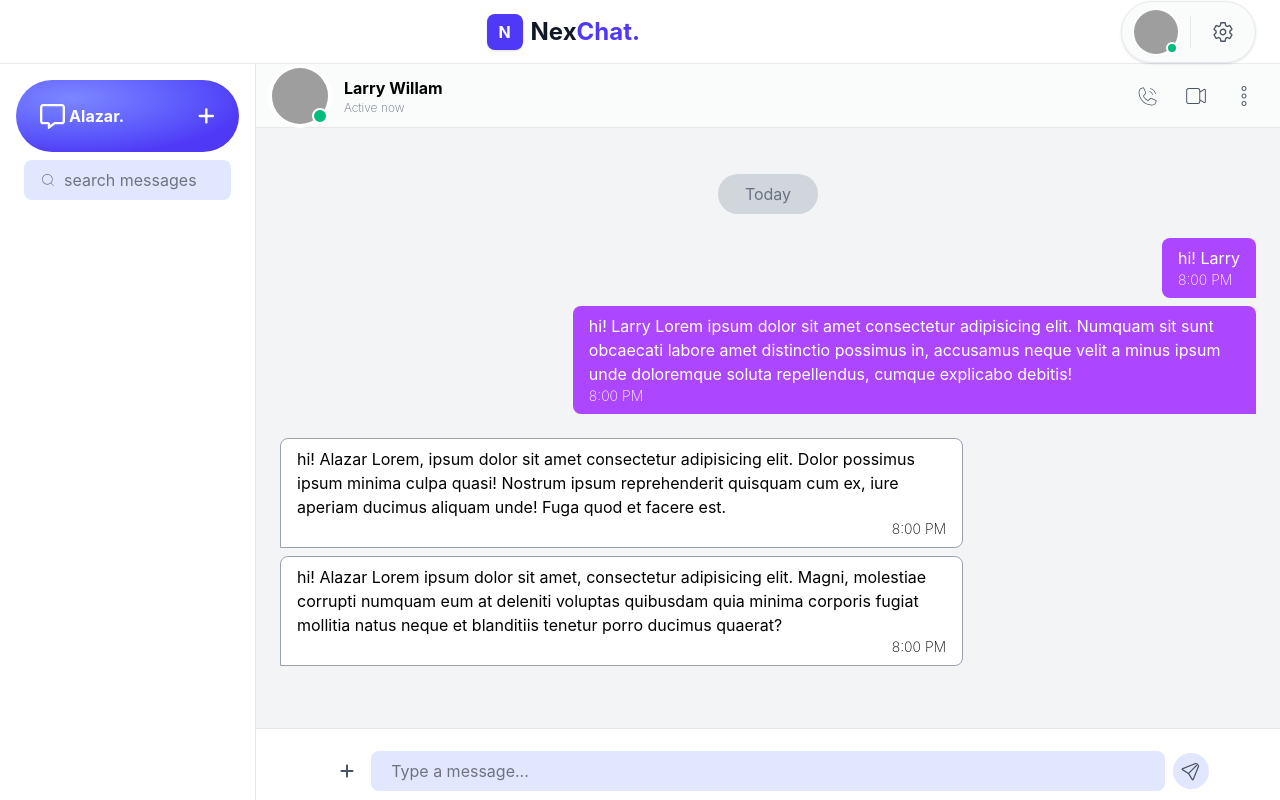
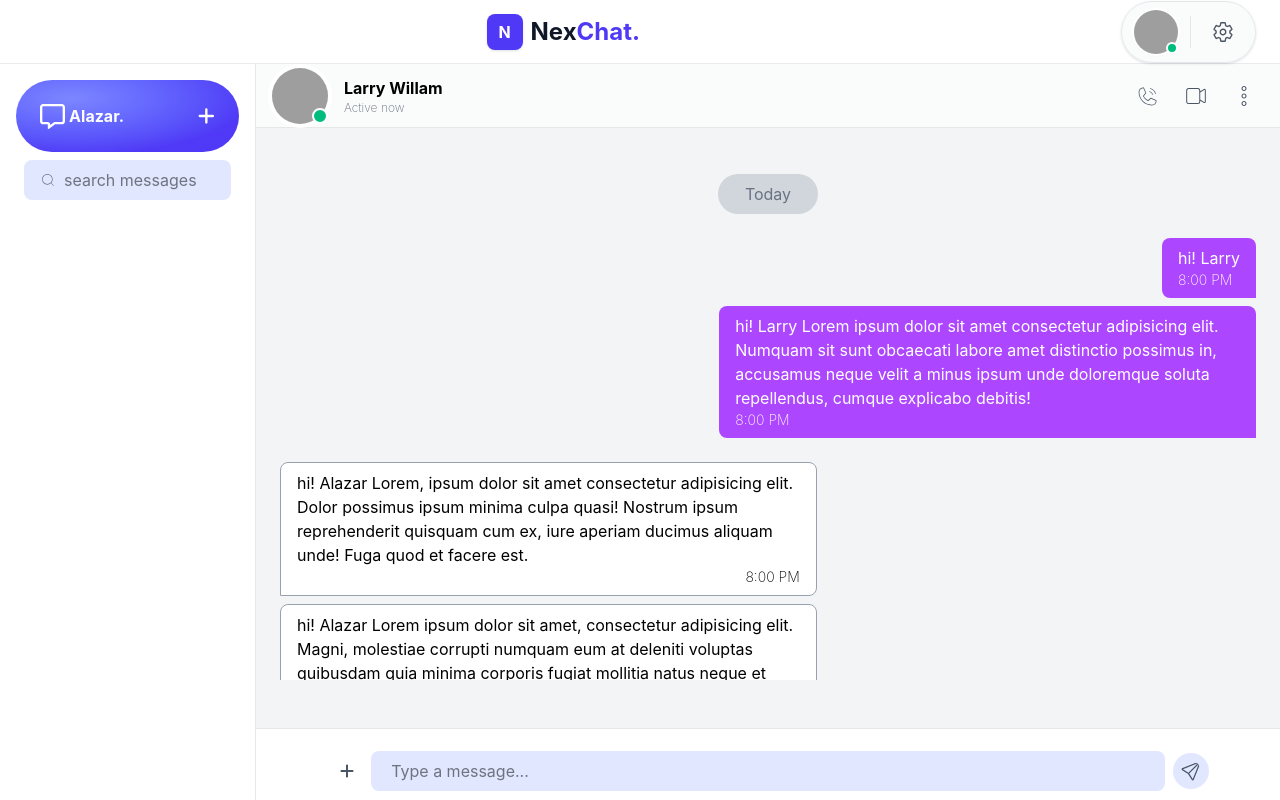
Before and after one commit to AlazarBekele/Real-Time-Chat-App, a React (Vite) app in the folder frontend/vite-project/: page /main in a window 1280 px wide. Built offline with nearby package versions, Linux system fonts and the light colour scheme; grey boxes are pictures that could not be loaded.

Commit message:
style: make max chat box width to 55%

```diff
--- a/frontend/vite-project/src/Components/Chat/ChatBody/chatbody.jsx
+++ b/frontend/vite-project/src/Components/Chat/ChatBody/chatbody.jsx
@@ -3,7 +3,7 @@ function Chatbody() {
     <>
       <div className="w-full h-[72vh] overflow-auto p-6">
         <div className="w-full h-full flex flex-col justify-end itmes-end gap-6">
-          <div className="w-full pt-8 flex flex-col overflow-auto">
+          <div className="w-full pt-8 pb-6 flex flex-col overflow-auto">
             <div className="w-full h-[30px] flex justify-center items-end">
               <p className="bg-gray-300 p-2 w-[100px] text-center text-gray-500 rounded-full">
                 Today
@@ -11,14 +11,14 @@ function Chatbody() {
             </div>
 
             <div className="flex flex-col justify-start items-end gap-2 pt-6">
-              <div className="w-fit max-w-[70%] bg-purple-500 text-white px-4 py-2 rounded-tl-lg rounded-bl-lg rounded-tr-lg break-words">
+              <div className="w-fit max-w-[55%] bg-purple-500 text-white px-4 py-2 rounded-tl-lg rounded-bl-lg rounded-tr-lg break-words">
                 hi! Larry
                 <div>
                   <p className="font-extralight text-sm">8:00 PM</p>
                 </div>
               </div>
 
-              <div className="w-fit max-w-[70%] bg-purple-500 text-white px-4 py-2 rounded-tl-lg rounded-bl-lg rounded-tr-lg break-words">
+              <div className="w-fit max-w-[55%] bg-purple-500 text-white px-4 py-2 rounded-tl-lg rounded-bl-lg rounded-tr-lg break-words">
                 hi! Larry Lorem ipsum dolor sit amet consectetur adipisicing
                 elit. Numquam sit sunt obcaecati labore amet distinctio possimus
                 in, accusamus neque velit a minus ipsum unde doloremque soluta
@@ -30,7 +30,7 @@ function Chatbody() {
             </div>
 
             <div className="flex flex-col justify-start itmes-end gap-2 pt-6">
-              <div className="w-fit max-w-[70%] bg-white text-black border border-gray-400 px-4 py-2 rounded-tl-lg rounded-br-lg rounded-tr-lg break-words">
+              <div className="w-fit max-w-[55%] bg-white text-black border border-gray-400 px-4 py-2 rounded-tl-lg rounded-br-lg rounded-tr-lg break-words">
                 hi! Alazar Lorem, ipsum dolor sit amet consectetur adipisicing
                 elit. Dolor possimus ipsum minima culpa quasi! Nostrum ipsum
                 reprehenderit quisquam cum ex, iure aperiam ducimus aliquam
@@ -40,7 +40,7 @@ function Chatbody() {
                 </div>
               </div>
 
-              <div className="w-fit max-w-[70%] bg-white text-black border border-gray-400 px-4 py-2 rounded-tl-lg rounded-br-lg rounded-tr-lg break-words">
+              <div className="w-fit max-w-[55%] bg-white text-black border border-gray-400 px-4 py-2 rounded-tl-lg rounded-br-lg rounded-tr-lg break-words">
                 hi! Alazar Lorem ipsum dolor sit amet, consectetur adipisicing
                 elit. Magni, molestiae corrupti numquam eum at deleniti voluptas
                 quibusdam quia minima corporis fugiat mollitia natus neque et
@@ -52,14 +52,14 @@ function Chatbody() {
             </div>
 
             <div className="flex flex-col justify-start items-end gap-2 pt-6">
-              <div className="w-fit max-w-[70%] bg-purple-500 text-white px-4 py-2 rounded-tl-lg rounded-bl-lg rounded-tr-lg break-words">
+              <div className="w-fit max-w-[55%] bg-purple-500 text-white px-4 py-2 rounded-tl-lg rounded-bl-lg rounded-tr-lg break-words">
                 hi! Larry
                 <div>
                   <p className="font-extralight text-sm">8:00 PM</p>
                 </div>
               </div>
 
-              <div className="w-fit max-w-[70%] bg-purple-500 text-white px-4 py-2 rounded-tl-lg rounded-bl-lg rounded-tr-lg break-words">
+              <div className="w-fit max-w-[55%] bg-purple-500 text-white px-4 py-2 rounded-tl-lg rounded-bl-lg rounded-tr-lg break-words">
                 hi! Larry Lorem ipsum dolor sit amet consectetur adipisicing
                 elit. Numquam sit sunt obcaecati labore amet distinctio possimus
                 in, accusamus neque velit a minus ipsum unde doloremque soluta
@@ -71,14 +71,14 @@ function Chatbody() {
             </div>
 
             <div className="flex flex-col justify-start items-end gap-2 pt-6">
-              <div className="w-fit max-w-[70%] bg-purple-500 text-white px-4 py-2 rounded-tl-lg rounded-bl-lg rounded-tr-lg break-words">
+              <div className="w-fit max-w-[55%] bg-purple-500 text-white px-4 py-2 rounded-tl-lg rounded-bl-lg rounded-tr-lg break-words">
                 hi! Larry
                 <div>
                   <p className="font-extralight text-sm">8:00 PM</p>
                 </div>
               </div>
 
-              <div className="w-fit max-w-[70%] bg-purple-500 text-white px-4 py-2 rounded-tl-lg rounded-bl-lg rounded-tr-lg break-words">
+              <div className="w-fit max-w-[55%] bg-purple-500 text-white px-4 py-2 rounded-tl-lg rounded-bl-lg rounded-tr-lg break-words">
                 hi! Larry Lorem ipsum dolor sit amet consectetur adipisicing
                 elit. Numquam sit sunt obcaecati labore amet distinctio possimus
                 in, accusamus neque velit a minus ipsum unde doloremque soluta
@@ -90,7 +90,7 @@ function Chatbody() {
             </div>
 
             <div className="flex flex-col justify-start itmes-end gap-2 pt-6">
-              <div className="w-fit max-w-[70%] bg-white text-black border border-gray-400 px-4 py-2 rounded-tl-lg rounded-br-lg rounded-tr-lg break-words">
+              <div className="w-fit max-w-[55%] bg-white text-black border border-gray-400 px-4 py-2 rounded-tl-lg rounded-br-lg rounded-tr-lg break-words">
                 hi! Alazar Lorem, ipsum dolor sit amet consectetur adipisicing
                 elit. Dolor possimus ipsum minima culpa quasi! Nostrum ipsum
                 reprehenderit quisquam cum ex, iure aperiam ducimus aliquam
@@ -100,7 +100,7 @@ function Chatbody() {
                 </div>
               </div>
 
-              <div className="w-fit max-w-[70%] bg-white text-black border border-gray-400 px-4 py-2 rounded-tl-lg rounded-br-lg rounded-tr-lg break-words">
+              <div className="w-fit max-w-[55%] bg-white text-black border border-gray-400 px-4 py-2 rounded-tl-lg rounded-br-lg rounded-tr-lg break-words">
                 hi! Alazar Lorem ipsum dolor sit amet, consectetur adipisicing
                 elit. Magni, molestiae corrupti numquam eum at deleniti voluptas
                 quibusdam quia minima corporis fugiat mollitia natus neque et
@@ -112,14 +112,14 @@ function Chatbody() {
             </div>
 
             <div className="flex flex-col justify-start items-end gap-2 pt-6">
-              <div className="w-fit max-w-[70%] bg-purple-500 text-white px-4 py-2 rounded-tl-lg rounded-bl-lg rounded-tr-lg break-words">
+              <div className="w-fit max-w-[55%] bg-purple-500 text-white px-4 py-2 rounded-tl-lg rounded-bl-lg rounded-tr-lg break-words">
                 hi! Larry
                 <div>
                   <p className="font-extralight text-sm">8:00 PM</p>
                 </div>
               </div>
 
-              <div className="w-fit max-w-[70%] bg-purple-500 text-white px-4 py-2 rounded-tl-lg rounded-bl-lg rounded-tr-lg break-words">
+              <div className="w-fit max-w-[55%] bg-purple-500 text-white px-4 py-2 rounded-tl-lg rounded-bl-lg rounded-tr-lg break-words">
                 hi! Larry Lorem ipsum dolor sit amet consectetur adipisicing
                 elit. Numquam sit sunt obcaecati labore amet distinctio possimus
                 in, accusamus neque velit a minus ipsum unde doloremque soluta
@@ -131,14 +131,14 @@ function Chatbody() {
             </div>
 
             <div className="flex flex-col justify-start items-end gap-2 pt-6">
-              <div className="w-fit max-w-[70%] bg-purple-500 text-white px-4 py-2 rounded-tl-lg rounded-bl-lg rounded-tr-lg break-words">
+              <div className="w-fit max-w-[55%] bg-purple-500 text-white px-4 py-2 rounded-tl-lg rounded-bl-lg rounded-tr-lg break-words">
                 hi! Larry
                 <div>
                   <p className="font-extralight text-sm">8:00 PM</p>
                 </div>
               </div>
 
-              <div className="w-fit max-w-[70%] bg-purple-500 text-white px-4 py-2 rounded-tl-lg rounded-bl-lg rounded-tr-lg break-words">
+              <div className="w-fit max-w-[55%] bg-purple-500 text-white px-4 py-2 rounded-tl-lg rounded-bl-lg rounded-tr-lg break-words">
                 hi! Larry Lorem ipsum dolor sit amet consectetur adipisicing
                 elit. Numquam sit sunt obcaecati labore amet distinctio possimus
                 in, accusamus neque velit a minus ipsum unde doloremque soluta
@@ -150,7 +150,7 @@ function Chatbody() {
             </div>
 
             <div className="flex flex-col justify-start itmes-end gap-2 pt-6">
-              <div className="w-fit max-w-[70%] bg-white text-black border border-gray-400 px-4 py-2 rounded-tl-lg rounded-br-lg rounded-tr-lg break-words">
+              <div className="w-fit max-w-[55%] bg-white text-black border border-gray-400 px-4 py-2 rounded-tl-lg rounded-br-lg rounded-tr-lg break-words">
                 hi! Alazar Lorem, ipsum dolor sit amet consectetur adipisicing
                 elit. Dolor possimus ipsum minima culpa quasi! Nostrum ipsum
                 reprehenderit quisquam cum ex, iure aperiam ducimus aliquam
@@ -160,7 +160,7 @@ function Chatbody() {
                 </div>
               </div>
 
-              <div className="w-fit max-w-[70%] bg-white text-black border border-gray-400 px-4 py-2 rounded-tl-lg rounded-br-lg rounded-tr-lg break-words">
+              <div className="w-fit max-w-[55%] bg-white text-black border border-gray-400 px-4 py-2 rounded-tl-lg rounded-br-lg rounded-tr-lg break-words">
                 hi! Alazar Lorem ipsum dolor sit amet, consectetur adipisicing
                 elit. Magni, molestiae corrupti numquam eum at deleniti voluptas
                 quibusdam quia minima corporis fugiat mollitia natus neque et
@@ -172,14 +172,14 @@ function Chatbody() {
             </div>
 
             <div className="flex flex-col justify-start items-end gap-2 pt-6">
-              <div className="w-fit max-w-[70%] bg-purple-500 text-white px-4 py-2 rounded-tl-lg rounded-bl-lg rounded-tr-lg break-words">
+              <div className="w-fit max-w-[55%] bg-purple-500 text-white px-4 py-2 rounded-tl-lg rounded-bl-lg rounded-tr-lg break-words">
                 hi! Larry
                 <div>
                   <p className="font-extralight text-sm">8:00 PM</p>
                 </div>
               </div>
 
-              <div className="w-fit max-w-[70%] bg-purple-500 text-white px-4 py-2 rounded-tl-lg rounded-bl-lg rounded-tr-lg break-words">
+              <div className="w-fit max-w-[55%] bg-purple-500 text-white px-4 py-2 rounded-tl-lg rounded-bl-lg rounded-tr-lg break-words">
                 hi! Larry Lorem ipsum dolor sit amet consectetur adipisicing
                 elit. Numquam sit sunt obcaecati labore amet distinctio possimus
                 in, accusamus neque velit a minus ipsum unde doloremque soluta
```
